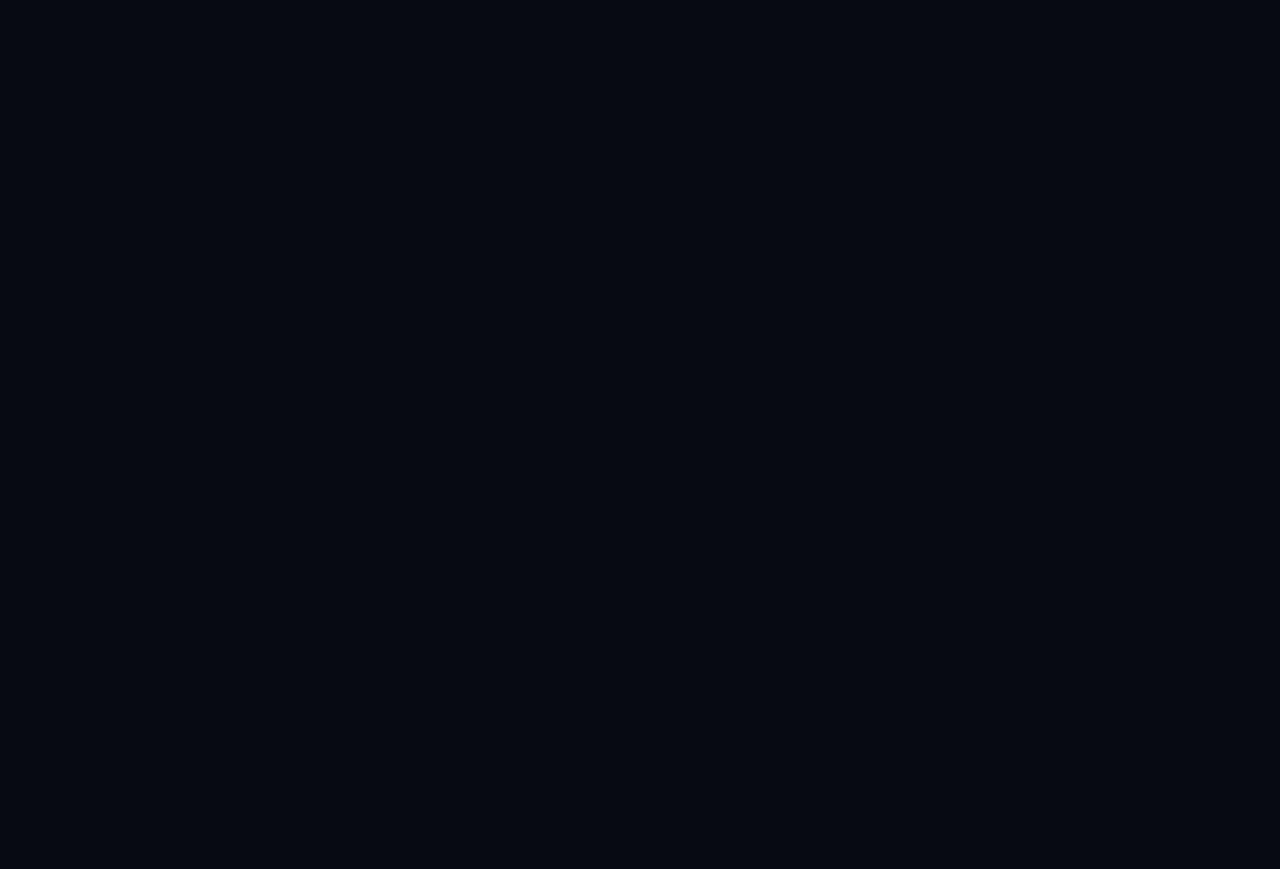
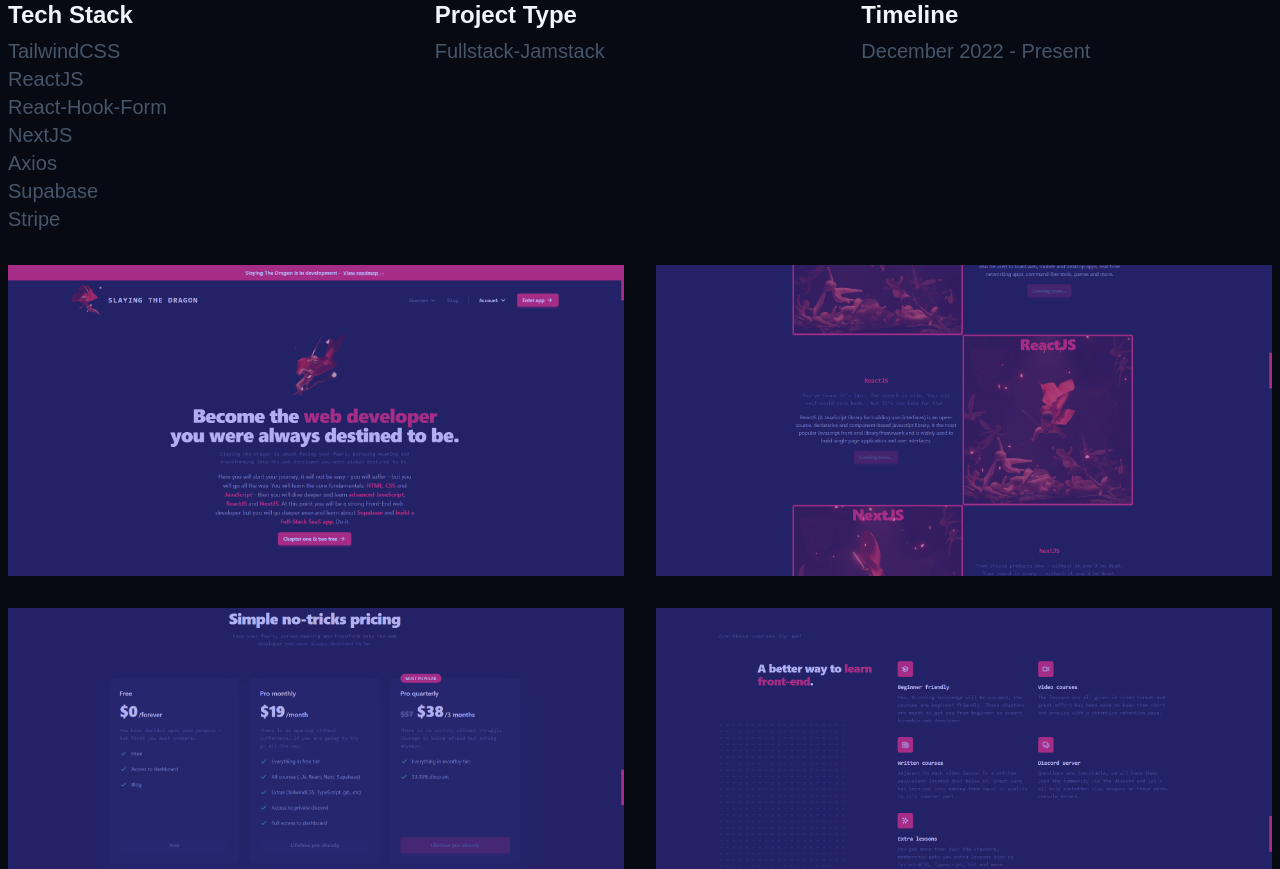
Before and after one commit to HEMANTH-MOKKAPATI/Portfolio, a React (Vite) app: page / in a window 1280 px wide. Shown: the part 2020-2889 px from the top of the page. Before the commit the page ends 2019 px from the top, so only its background shows below. Built offline with nearby package versions, Linux system fonts and the light colour scheme; a web font is replaced by a local one.

Commit message:
Added the second ( final ) part of the featured section.

```diff
--- a/src/Featured.jsx
+++ b/src/Featured.jsx
@@ -6,7 +6,7 @@ export default function Featured() {
       <h3 className="featured__subtitle">Featured Project</h3>
       <div className="featured__wrapper">
         <h2 className="featured__title">Slaying The Dragon</h2>
-        <h2 className="featured__link">
+        <a href="#" className="featured__link">
           <svg
             xmlns="http://www.w3.org/2000/svg"
             viewBox="0 0 24 24"
@@ -18,14 +18,72 @@ export default function Featured() {
               clipRule="evenodd"
             />
           </svg>
-        </h2>
+        </a>
       </div>
-        <p className="featured__description">
-          Cillum voluptate tempor cillum culpa cupidatat labore voluptate
-          ullamco voluptate culpa sunt nulla non. Ad cupidatat dolore quis amet
-          pariatur consectetur ullamco. Officia quis id velit duis cupidatat
-          sunt deserunt do aliquip nulla laboris.
-        </p>
+      <p className="featured__description">
+        Cillum voluptate tempor cillum culpa cupidatat labore voluptate ullamco
+        voluptate culpa sunt nulla non. Ad cupidatat dolore quis amet pariatur
+        consectetur ullamco. Officia quis id velit duis cupidatat sunt deserunt
+        do aliquip nulla laboris.
+      </p>
+      <div className="featured__info-container">
+        <div>
+          <h3 className="featured__label">Tech stack</h3>
+          <ul className="featured__tech-stack">
+            <li className="featured__info">TailwindCSS</li>
+            <li className="featured__info">ReactJS</li>
+            <li className="featured__info">React-hook-form</li>
+            <li className="featured__info">NextJS</li>
+            <li className="featured__info">Axios</li>
+            <li className="featured__info">Supabase</li>
+            <li className="featured__info">Stripe</li>
+          </ul>
+        </div>
+
+        <div>
+          <h3 className="featured__label">Project type</h3>
+          <p className="featured__info">Fullstack-Jamstack</p>
+        </div>
+
+        <div>
+          <h3 className="featured__label">Timeline</h3>
+          <p className="featured__info">December 2022 - present</p>
+        </div>
+      </div>
+
+      <div className="featured__img-container">
+        <div className="featured__img-wrapper">
+          <img src="/slayingthedragon.png" alt=" slayingthedragon" />
+        </div>
+
+        <div className="featured__img-wrapper">
+          <img src="/courses.png" alt="courses-img" />
+        </div>
+
+        <div className="featured__img-wrapper">
+          <img src="/pricing.png" alt="pricing-img" />
+        </div>
+
+        <div className="featured__img-wrapper">
+          <img src="/features.png" alt="features-img" />
+        </div>
+
+        <div className="featured__img-wrapper">
+          <img src="/faq.png" alt="faq-img" />
+        </div>
+
+        <div className="featured__img-wrapper">
+          <img src="/blog.png" alt="blog-img" />
+        </div>
+
+        <div className="featured__img-wrapper">
+          <img src="/signin.png" alt="signin-img" />
+        </div>
+
+        <div className="featured__img-wrapper">
+          <img src="/app.png" alt="app-img" />
+        </div>
+      </div>
     </section>
   );
 }
--- a/styles/featured.scss
+++ b/styles/featured.scss
@@ -17,8 +17,8 @@
     font-size: $size-2xl;
     color: $light;
     text-transform: uppercase;
-    font-weight: 600;
   }
+
   &__link {
     color: $rose;
     width: $size-2xl;
@@ -31,6 +31,63 @@
     max-width: 60ch;
     margin: 1rem 0;
   }
+
+  &__info-container {
+    display: flex;
+    flex-wrap: wrap;
+    gap: 1rem;
+  }
+
+  &__info-container div {
+    flex: 1;
+    min-width: 250px;
+  }
+
+  &__label {
+    font-size: $size-base;
+    text-transform: capitalize;
+    margin-bottom: 0.25em;
+  }
+
+  &__tech-stack {
+    padding: 0;
+    list-style: none;
+  }
+
+  &__info {
+    color: $slate600;
+    font-size: $size-sm;
+    text-transform: capitalize;
+  }
+
+  &__img-container {
+    margin-top: 1rem;
+    display: grid;
+    grid-gap: 1rem;
+    grid-template-columns: repeat(auto-fit, minmax(250px, 1fr));
+  }
+
+  &__img-wrapper {
+    position: relative;
+
+    &::after {
+      content: "";
+      position: absolute;
+      background-color: rgba($indigo, 0.4);
+      width: 100%;
+      height: 100%;
+      top: 0;
+      left: 0;
+      z-index: 1;
+      transition: background-color 0.3s;
+    }
+
+    &:hover::after {
+      background-color: rgba($indigo, 0.1);
+    }
+
+
+  }
 }
 
 @media (min-width: 475px) {
@@ -42,6 +99,7 @@
     &__title {
       font-size: $size-3xl;
     }
+
     &__link {
       width: $size-3xl;
       height: $size-3xl;
@@ -51,10 +109,27 @@
       font-size: $size-base;
       margin: 1.5rem 0;
     }
+
+    &__label {
+      font-size: $size-lg;
+    }
+
+    &__info {
+      font-size: $size-base;
+    }
+
+    &__img-container {
+      margin-top: 1.5rem;
+      grid-gap: 1.5rem;
+    }
   }
 }
 
-// @media (min-width: 640px) {}
+@media (min-width: 640px) {
+  .featured__img-container {
+    grid-template-columns: repeat(auto-fit, minmax(500px, 1fr));
+  }
+}
 // @media (min-width: 768px) {}
 
 @media (min-width: 1024px) {
@@ -66,6 +141,7 @@
     &__title {
       font-size: $size-4xl;
     }
+
     &__link {
       width: $size-4xl;
       height: $size-4xl;
@@ -74,6 +150,14 @@
     &__description {
       font-size: $size-lg;
       margin: 1.5rem 0;
+    }
+
+    &__label {
+      font-size: $size-xl;
+    }
+
+    &__info {
+      font-size: $size-lg;
     }
   }
 }
@@ -96,6 +180,18 @@
       font-size: $size-xl;
       margin: 2rem 0;
     }
+    &__label {
+      font-size: $size-2xl;
+    }
+
+    &__info {
+      font-size: $size-xl;
+    }
+
+    &__img-container {
+      margin-top: 2rem;
+      grid-gap: 2rem;
+    }
   }
 }
 
```
